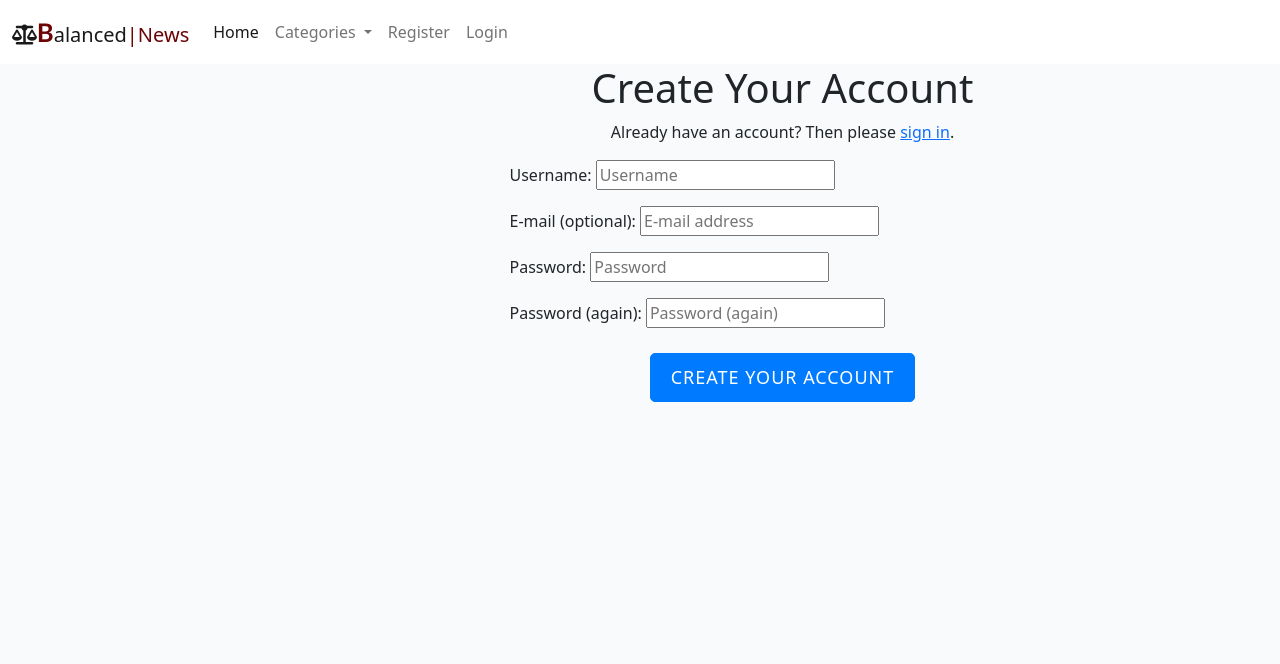
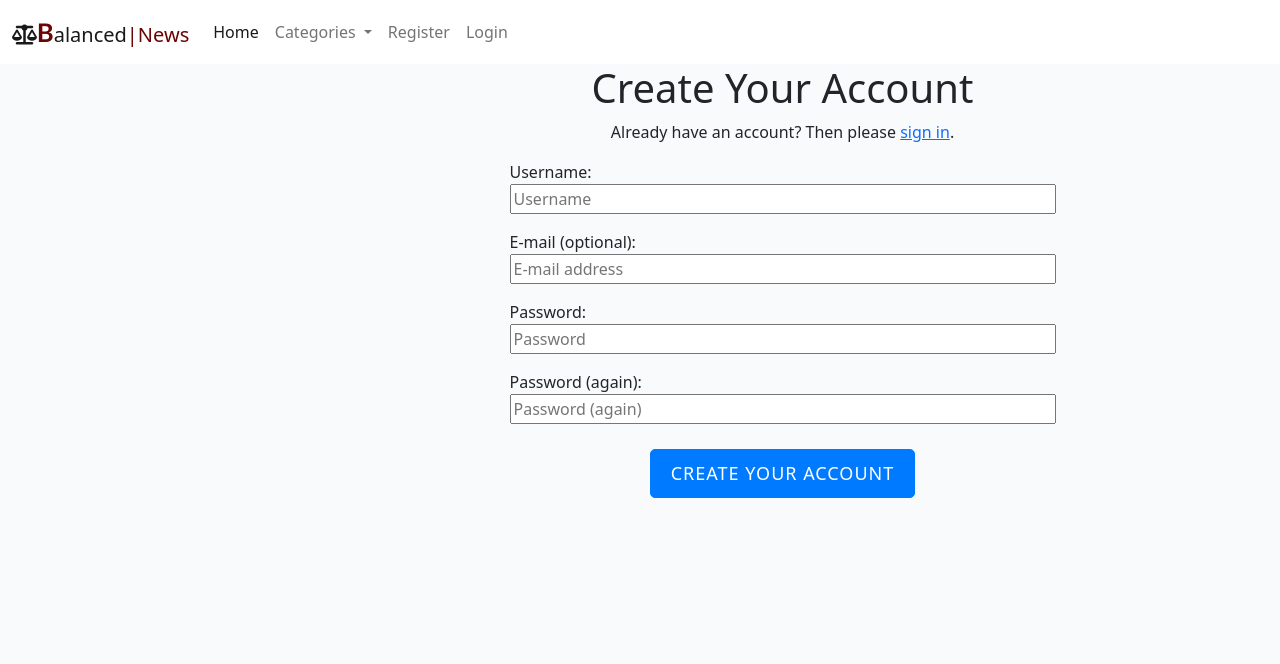
Before and after one commit to qburn93/balanced-news-app, a Django app: page /accounts/signup/ in a window 1280 px wide. Shown: the top 664 px of the page. Run offline with Django 3.2, Linux system fonts and the light colour scheme; some libraries are stand-ins or nearby versions.

Commit message:
adjusted registration page

```diff
--- a/templates/base.html
+++ b/templates/base.html
@@ -18,6 +18,13 @@
     </script>
     <script src="https://kit.fontawesome.com/27cbf33ba8.js" crossorigin="anonymous"></script>
     <link rel="stylesheet" href="{% static 'css/style.css' %}">
+    <style>
+        .form-group label,
+        .form-group input {
+            display: block;
+            width: 100%;
+        }
+    </style>
 
 </head>
 
```
